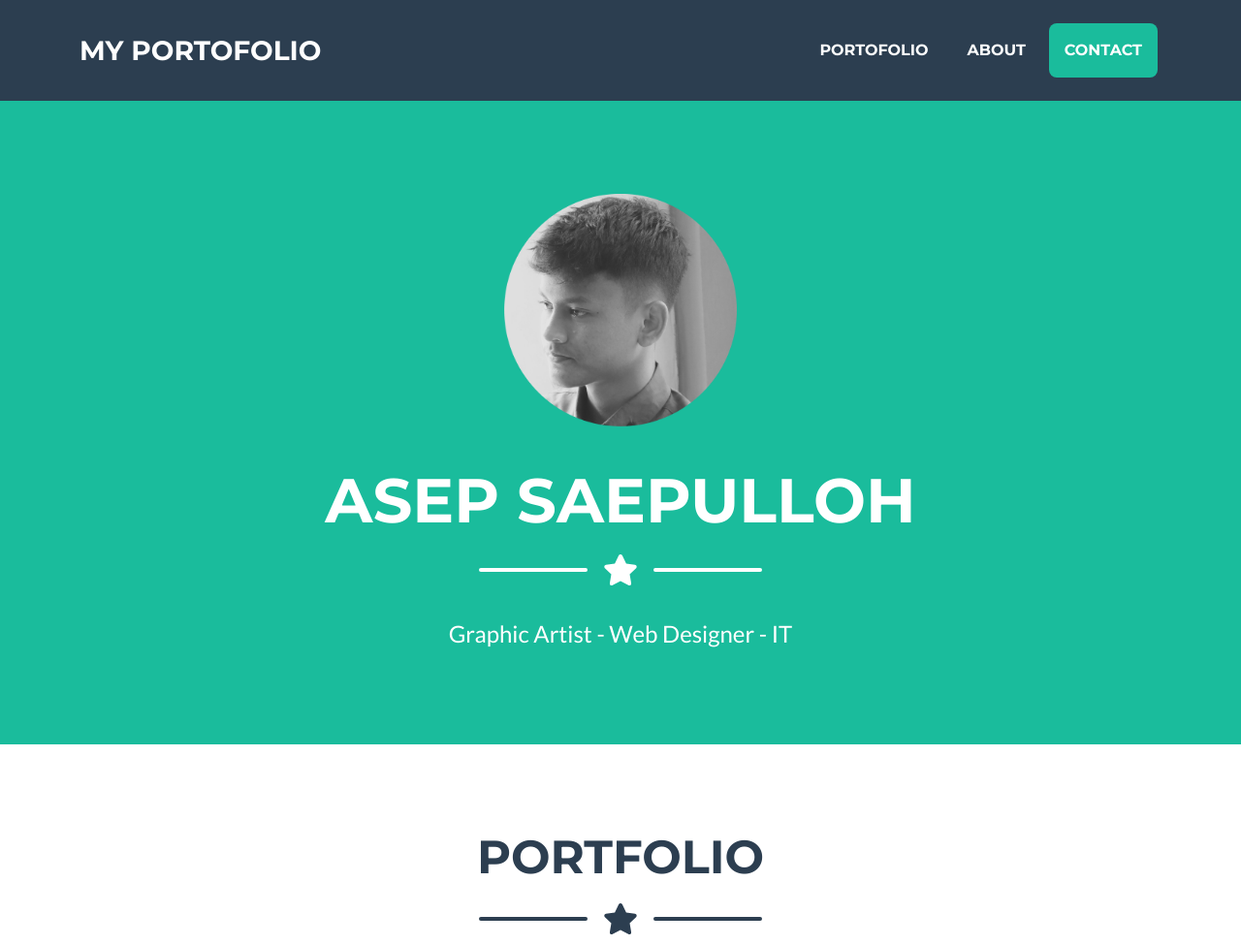
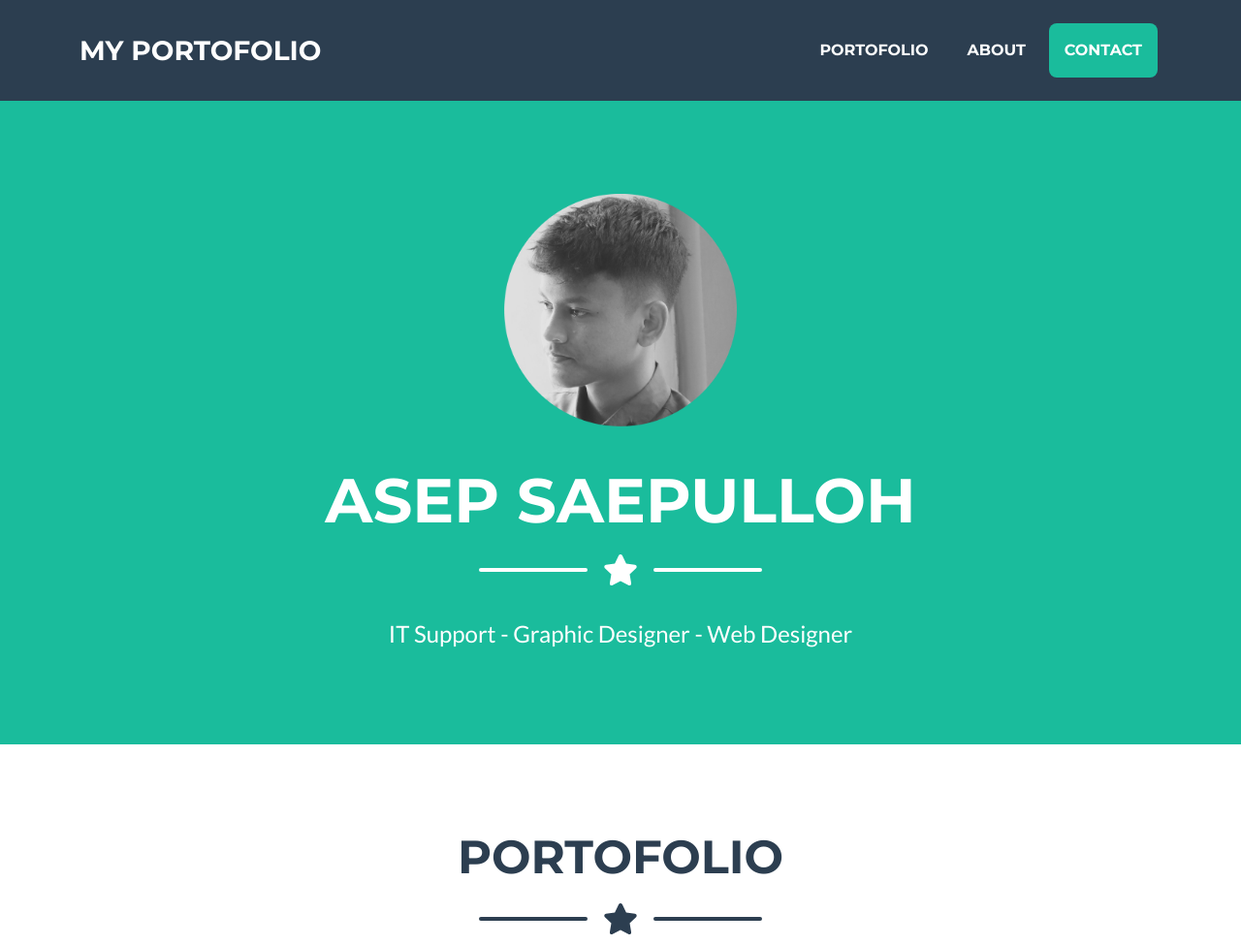
Before and after one commit to asep-saepull/asep-saepull.github.io, a plain HTML site: page index.html in a window 1280 px wide. Shown: the top 975 px of the page at 97% size. Drawn offline with nearby package versions, Linux system fonts and the light colour scheme.

Commit message:
Update index.html

```diff
--- a/index.html
+++ b/index.html
@@ -49,14 +49,14 @@
                     <div class="divider-custom-line"></div>
                 </div>
                 <!-- Masthead Subheading-->
-                <p class="masthead-subheading font-weight-light mb-0">Graphic Artist - Web Designer - IT</p>
+                <p class="masthead-subheading font-weight-light mb-0">IT Support - Graphic Designer - Web Designer</p>
             </div>
         </header>
         <!-- Portfolio Section-->
         <section class="page-section portfolio" id="portfolio">
             <div class="container">
                 <!-- Portfolio Section Heading-->
-                <h2 class="page-section-heading text-center text-uppercase text-secondary mb-0">Portfolio</h2>
+                <h2 class="page-section-heading text-center text-uppercase text-secondary mb-0">Portofolio</h2>
                 <!-- Icon Divider-->
                 <div class="divider-custom">
                     <div class="divider-custom-line"></div>
```
